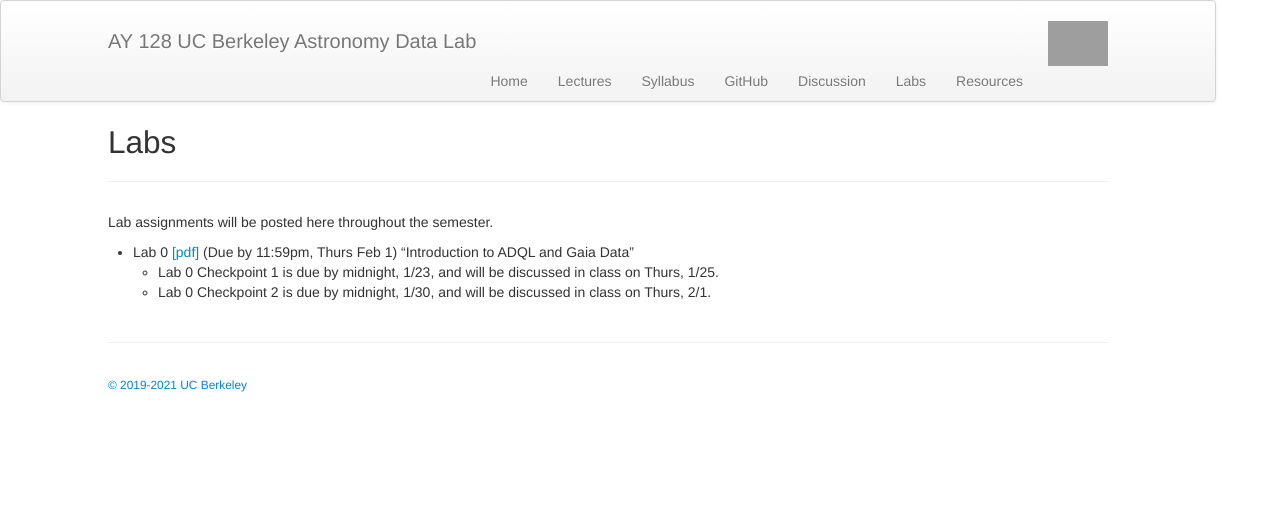
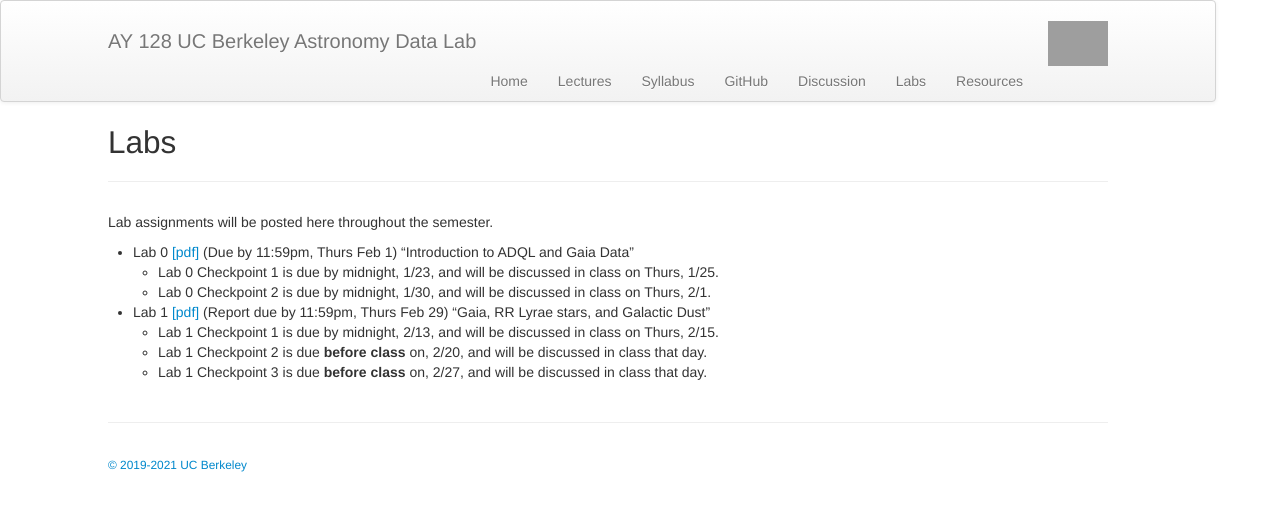
Before and after one commit to ucb-datalab/ucb-datalab.github.io, a Jekyll site: the page built from pages/labs.md, in a window 1280 px wide. Shown: the top 511 px of the page. Built offline with Jekyll 4.4.1, drawn with Linux system fonts in a browser that asks for light colours; grey boxes are pictures that could not be loaded.

Commit message:
updates for Lab 1

```diff
--- a/pages/labs.md
+++ b/pages/labs.md
@@ -12,15 +12,15 @@ Lab assignments will be posted here throughout the semester.
      - Lab 0 Checkpoint 1 is due by midnight, 1/23, and will be discussed in class on Thurs, 1/25.
      - Lab 0 Checkpoint 2 is due by midnight, 1/30, and will be discussed in class on Thurs, 2/1.
 
+
+- Lab 1
+  [[pdf]](https://github.com/ucb-datalab/course_materials_2022/blob/main/labs/2024_AY128_Lab1_rrlyrae_dust.pdf)
+  (Report due by 11:59pm, Thurs Feb 29) "Gaia, RR Lyrae stars, and Galactic Dust"
+    - Lab 1 Checkpoint 1 is due by midnight, 2/13, and will be discussed in class on Thurs, 2/15.
+    - Lab 1 Checkpoint 2 is due __before class__ on, 2/20, and will be discussed in class that day.
+    - Lab 1 Checkpoint 3 is due __before class__ on, 2/27, and will be discussed in class that day.
+
 <!--
-- Lab 1
-  [[pdf]](https://github.com/ucb-datalab/course_materials_2022/blob/main/labs/2022_AY128_Lab1_rrlyrae_dust.pdf)
-  (Due by 5pm, Fri Oct 7) "Gaia, RR Lyrae stars, and Galactic Dust"
-    - Lab 1 Checkpoint 1 is due by midnight, 9/19, and will be discussed in class on Weds, 9/12.
-    - Lab 1 Checkpoint 2 is due by midnight, 9/26, and will be discussed in class on Weds, 9/28.
-    - Lab 1 Checkpoint 3 is due by midnight, 10/3, and will be discussed in class on Weds, 10/5.
-
-
 - Lab 2
   [[pdf]](https://github.com/ucb-datalab/course_materials_2022/blob/main/labs/2022_AY128_Lab2_apogee_spectra.pdf)
   (Due by 11:59pm, Fri Nov 4th) "Modeling Stellar Spectra"
```
Also changed, not shown: index.md (+1 -0 lines), 1 other file.
